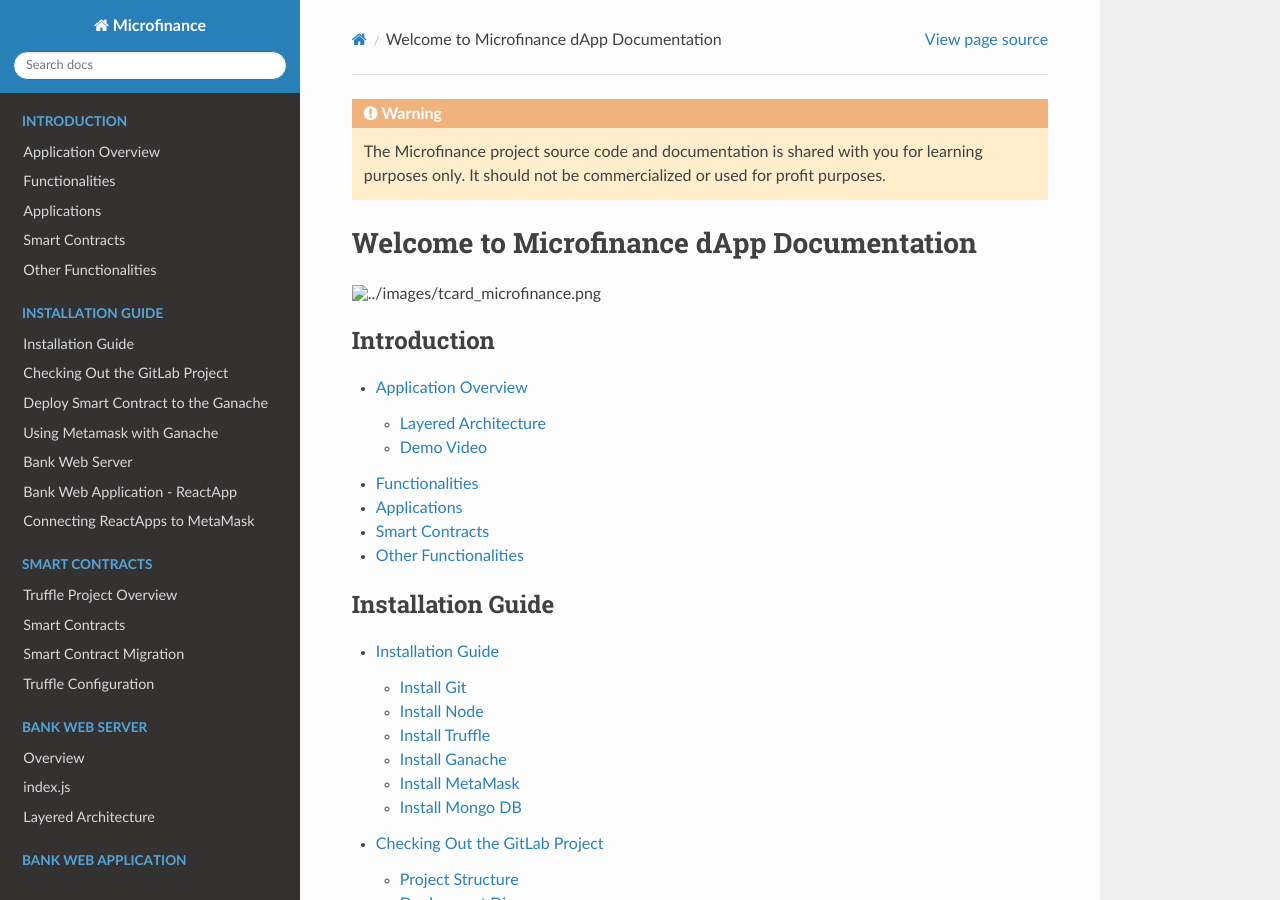
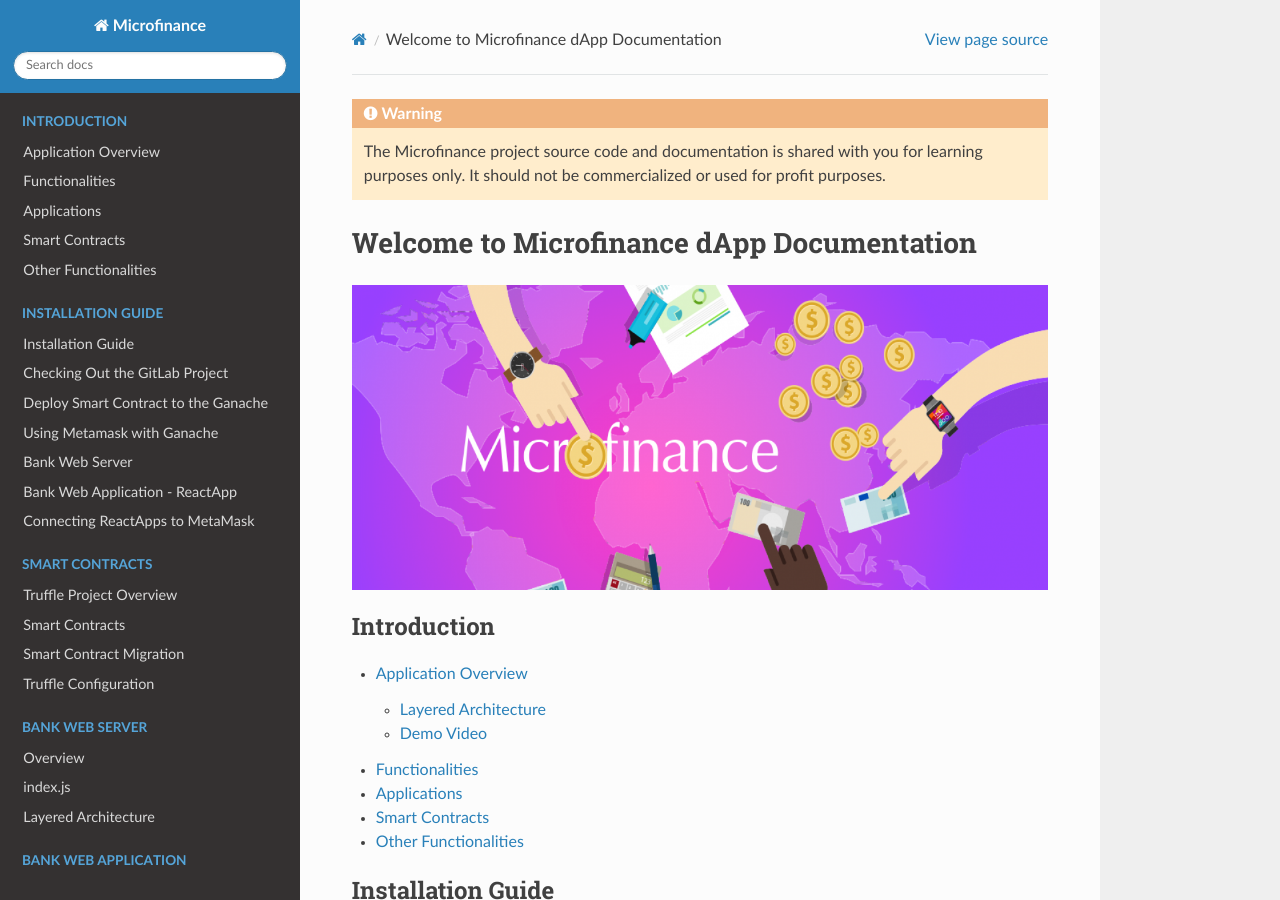
Before and after one commit to NivedithaKarthikeyan/LandregistryApp, a Sphinx documentation site: the page built from docs/source/index.rst, in a window 1280 px wide and 900 px high. Built offline with Sphinx 7.4.7 and the Read the Docs theme 2.0.0, drawn with Linux system fonts in a browser that asks for light colours.

Commit message:
Update docs/source/index.rst

```diff
--- a/docs/source/index.rst
+++ b/docs/source/index.rst
@@ -10,7 +10,7 @@
 ==========================================
 
 
-.. image:: ../images/tcard_microfinance.png
+.. image:: images/tcard_microfinance.png
 
 ..
 
```
